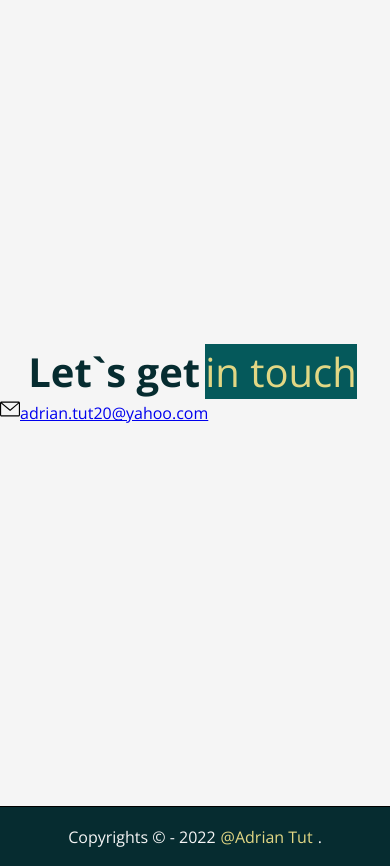
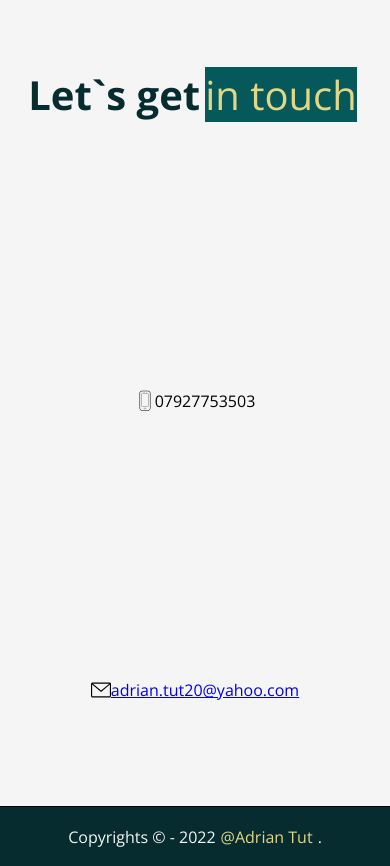
Before and after one commit to Adriantutuianu/personal-website, a React (Create React App) app: page / in a window 390 px wide. Shown: the part 2640-3506 px from the top of the page. Built offline with nearby package versions, Linux system fonts and the light colour scheme.

Commit message:
Added contact content-phone

```diff
--- a/src/Sections/Contact.js
+++ b/src/Sections/Contact.js
@@ -2,6 +2,8 @@ import React from "react";
 import "./contact.scss";
 import { Element } from "react-scroll";
 import { ReactComponent as MailImage } from "../icons/mail-image.svg";
+import { ReactComponent as PhoneImage } from "../icons/phone-logo.svg";
+import { ReactComponent as LinkedInImage } from "../icons/linkedin-logo.svg";
 
 const Contact = () => {
   return (
@@ -10,6 +12,10 @@ const Contact = () => {
         Let`s get <span> in touch </span>
       </h1>
       <div className="contact-wrap">
+        <div className="item item--phone">
+          <PhoneImage />
+          <span>07927753503</span>
+        </div>
         <a
           className="item item--mail"
           href="mailto:adrian.tut20@yahoo.com?subject=Contact Adrian"
--- a/src/Sections/contact.scss
+++ b/src/Sections/contact.scss
@@ -19,6 +19,15 @@
   }
   .contact-wrap {
     .item {
+      display: flex;
+      justify-content: center;
+      align-items: center;
+      &--phone {
+        svg {
+          max-width: 20px;
+          transition: all 0.2s ease-in 0s;
+        }
+      }
       &--mail {
         svg {
           max-width: 20px;
```
Also changed, not shown: src/icons/linkedin-logo.svg (added), src/icons/phone-logo.svg (added).
